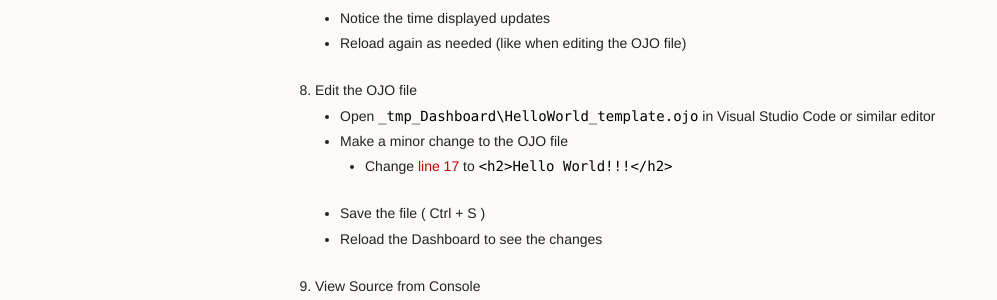
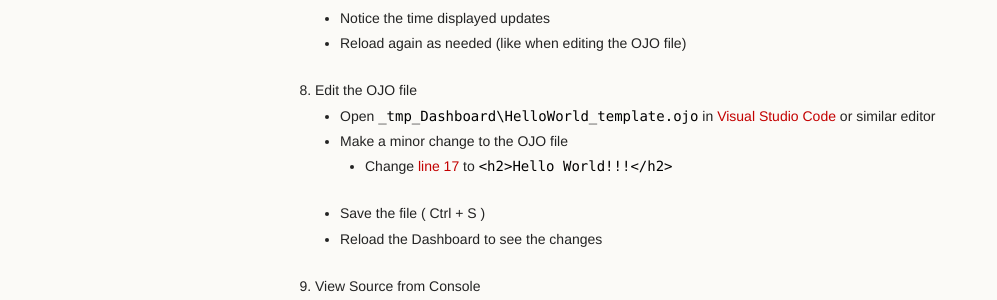
Before and after one commit to jgstew/jgstew.github.io, a Jekyll site: the page built from _posts/2018-10-29-Debug-Dashboard-In-BigFix-Console.md, in a window 1280 px wide and 900 px high, scrolled down 1762 px. Shown: the part 479-779 px from the top of the window, without its empty margins (0-997 px from the left). Built offline with Jekyll 4.4.1, drawn with Linux system fonts in a browser that asks for light colours; nearby versions of some CDN libraries; comment, search, counter and statistics services are not loaded; part of the change alters nothing that is shown.

```diff
--- a/_posts/2018-10-29-Debug-Dashboard-In-BigFix-Console.md
+++ b/_posts/2018-10-29-Debug-Dashboard-In-BigFix-Console.md
@@ -27,7 +27,7 @@
     * Notice the time displayed updates
     * Reload again as needed (like when editing the OJO file)
 1. Edit the OJO file
-    * Open `_tmp_Dashboard\HelloWorld_template.ojo` in Visual Studio Code or similar editor
+    * Open `_tmp_Dashboard\HelloWorld_template.ojo` in [Visual Studio Code](https://code.visualstudio.com/) or similar editor
     * Make a minor change to the OJO file
         * Change [line 17](https://github.com/jgstew/bigfix-content/blob/master/dashboards/HelloWorld_template.ojo#L17) to `<h2>Hello World!!!</h2>`
     * Save the file ( Ctrl + S )
```
